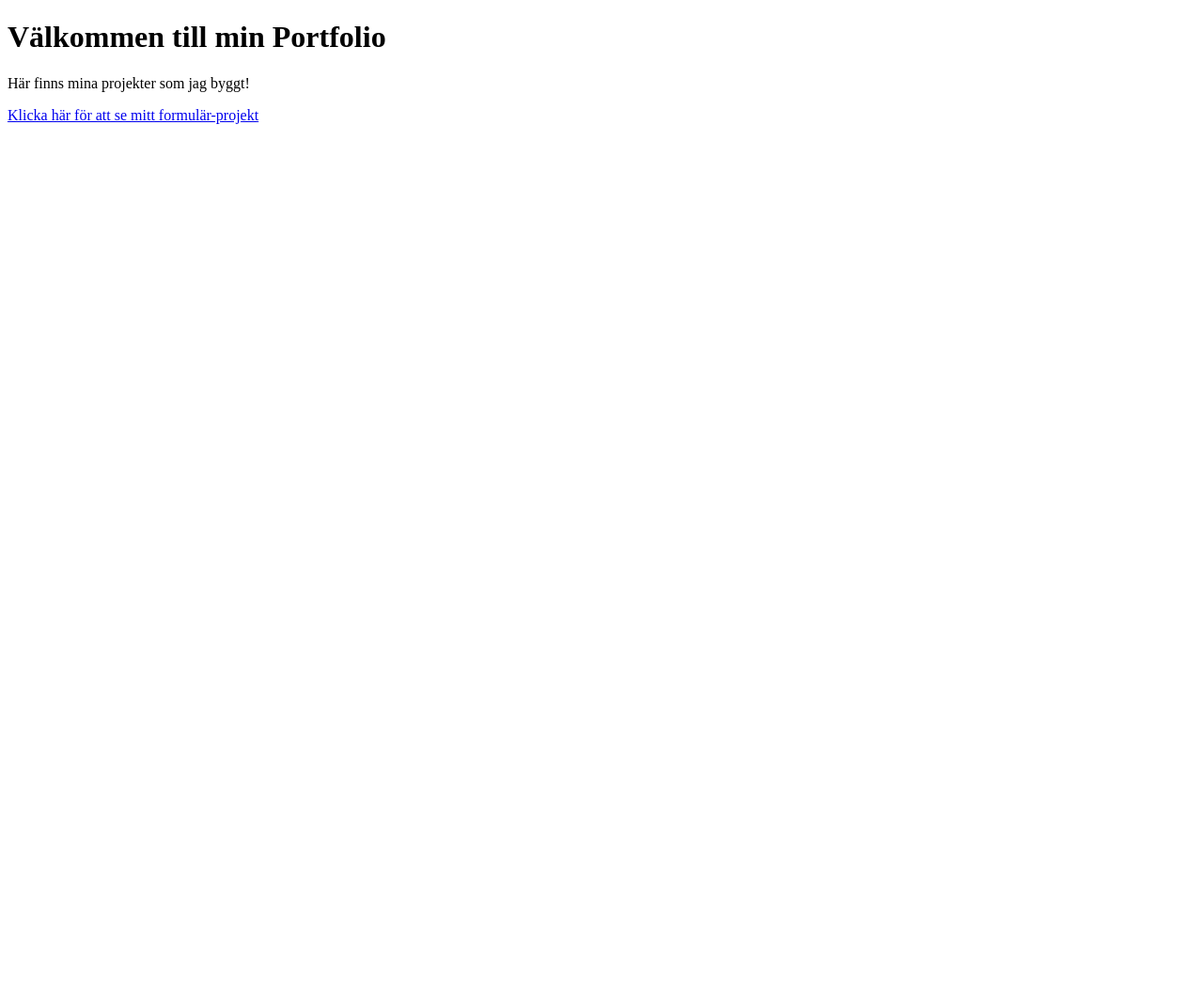
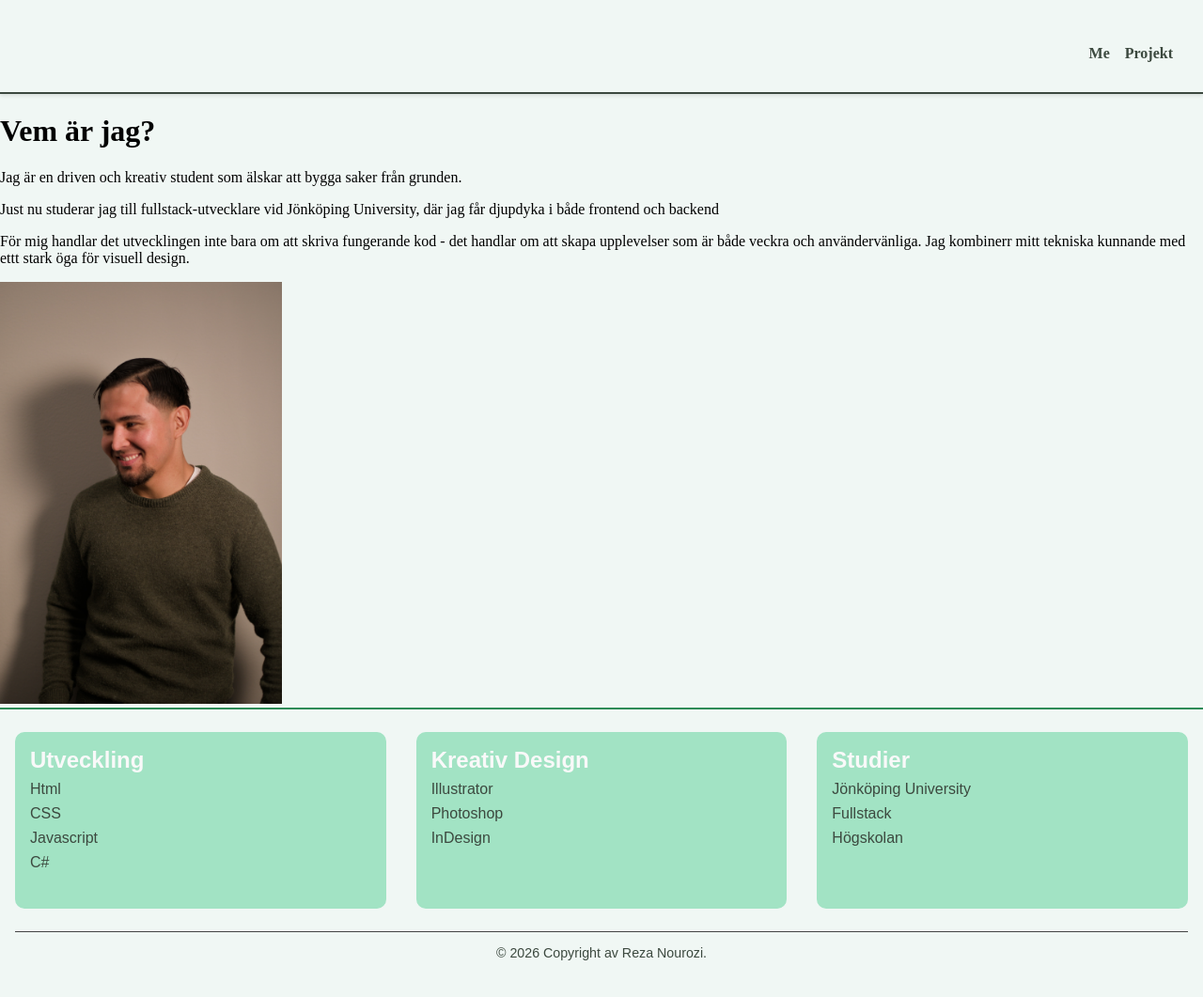
Before and after one commit to ItsReza1/ItsReza1.github.io, a plain HTML site: page index.html in a window 1280 px wide. Shown: the whole page at 94% size. Before the commit the page ends 800 px from the top, so only its background shows below. Drawn offline with Linux system fonts and the light colour scheme.

Commit message:
Jag fixade min strukctur i index.html fil och kommer att fortsätta där

```diff
--- /dev/null
+++ b/css-folder/footer.css
@@ -0,0 +1,59 @@
+body {
+  background-color: #f0f7f4;
+}
+
+.sitefooter {
+  border-top: 2px solid #2e8b57;
+  background-color: #f0f7f4;
+  color: #f9f9f9;
+  padding: 1.5rem 1rem;
+  font-family: "Arial", sans-serif;
+}
+
+.footer-triptych {
+  display: flex;
+  justify-content: space-between;
+  gap: 2rem;
+  margin-bottom: 1.5rem;
+}
+
+.footer-column {
+  flex: 1;
+  background-color: #a2e3c4;
+  padding: 1rem;
+  border-radius: 10px;
+}
+
+.footer-bottom {
+  color: #3c493f;
+}
+
+.footer-column h2 {
+  margin: 0 0 0.5rem;
+  /* Denna tar bort margin från topen men ger luft under */
+}
+
+.footer-column ul {
+  list-style: none;
+  padding: 0;
+  margin: 0 0 1.5rem 0;
+}
+
+.footer-column ul li {
+  margin-bottom: 0.5rem;
+}
+
+.footer-column ul li a {
+  color: #3c493f;
+  text-decoration: none;
+}
+
+.footer-column ul li a:hover {
+  color: #f0f7f4;
+}
+
+.footer-bottom {
+  text-align: center;
+  font-size: 0.89rem;
+  border-top: 1px solid #444;
+}
--- /dev/null
+++ b/css-folder/header.css
@@ -0,0 +1,32 @@
+.siteheader nav ul {
+  display: flex;
+  gap: 1rem;
+  list-style: none;
+  margin-top: 2rem;
+}
+
+.siteheader nav a {
+  text-decoration: none;
+  font-size: 1rem;
+  color: #3c493f;
+  font-weight: bold;
+  border-bottom: 2px solid transparent;
+  transition:
+    color 0.3s,
+    border-bottom-color 0.3s;
+}
+
+.siteheader nav a:hover {
+  color: #55aaa7;
+  border-bottom-color: #2e8b57;
+}
+
+.siteheader {
+  display: flex;
+  justify-content: flex-end;
+  align-items: center;
+  padding: 1rem 2rem;
+  background-color: #f0f7f4;
+  border-bottom: 2px solid #3c493f;
+  box-shadow: 0 2px 4px rgba(0, 0, 0, 0.1);
+}
--- /dev/null
+++ b/css-folder/normalize.css
@@ -0,0 +1,8 @@
+* {
+  box-sizing: border-box;
+}
+
+body {
+  margin: 0;
+}
+/* Denna tar bort webbläsarens 8px default marginal rnt sidan */
--- /dev/null
+++ b/css-folder/style.css
@@ -0,0 +1,3 @@
+@import url(normalize.css);
+@import url(header.css);
+@import url(footer.css);
--- a/index.html
+++ b/index.html
@@ -3,12 +3,63 @@
   <head>
     <meta charset="UTF-8" />
     <title>Min Portfolio</title>
+    <link rel="stylesheet" href="css-folder/style.css" />
   </head>
   <body>
-    <h1>Välkommen till min Portfolio</h1>
-    <p>Här finns mina projekter som jag byggt!</p>
-    <a href="form-project/index.html"
-      >Klicka här för att se mitt formulär-projekt</a
-    >
+    <header class="siteheader">
+      <nav>
+        <ul>
+          <li><a href="#">Me</a></li>
+          <li><a href="form-project/index.html">Projekt</a></li>
+        </ul>
+      </nav>
+    </header>
+
+    <div class="wrap">
+      <main>
+        <h1>Vem är jag? </h1>
+        <p>Jag är en driven och kreativ student som älskar att bygga saker från grunden. </p>
+        <p>Just nu studerar jag till fullstack-utvecklare vid Jönköping University, där jag får djupdyka i både frontend och backend</p>
+
+        <p>För mig handlar det utvecklingen inte bara om att skriva fungerande kod - det handlar om att skapa upplevelser som är både veckra och användervänliga. Jag kombinerr mitt tekniska kunnande med ettt stark öga för visuell design.</p>
+        <img src="img/me.jpeg" width="300" class="me" alt="Bild på" />
+      </main>
+    </div>
+
+    <footer class="sitefooter">
+      <div class="footer-triptych">
+        <div class="footer-column">
+          <h2>Utveckling</h2>
+          <ul>
+            <li><a href="#">Html</a></li>
+            <li><a href="#">CSS</a></li>
+            <li><a href="#">Javascript</a></li>
+            <li><a href="#">C#</a></li>
+          </ul>
+        </div>
+        <div class="footer-column">
+          <h2>Kreativ Design</h2>
+
+          <ul>
+            <li><a href="#">Illustrator</a></li>
+            <li><a href="#">Photoshop</a></li>
+            <li><a href="#">InDesign</a></li>
+          </ul>
+        </div>
+        <div class="footer-column">
+          <h2>Studier</h2>
+          <ul>
+            <li><a href="#">Jönköping University</a></li>
+            <li><a href="#">Fullstack</a></li>
+            <li><a href="#">Högskolan</a></li>
+          </ul>
+        </div>
+      </div>
+      </div>
+
+      <div class="footer-bottom">
+        <p>&copy; 2026 Copyright av Reza Nourozi.</p>
+      </div>
+    </footer>
   </body>
 </html>
```
Also changed, not shown: img/me.jpeg (added), 1 other file.
